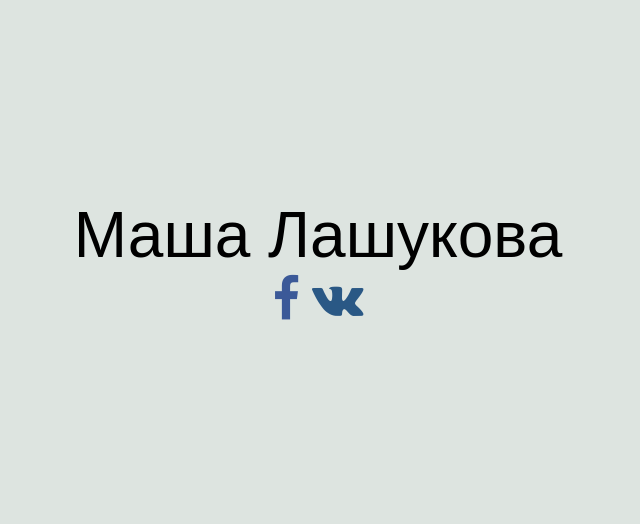
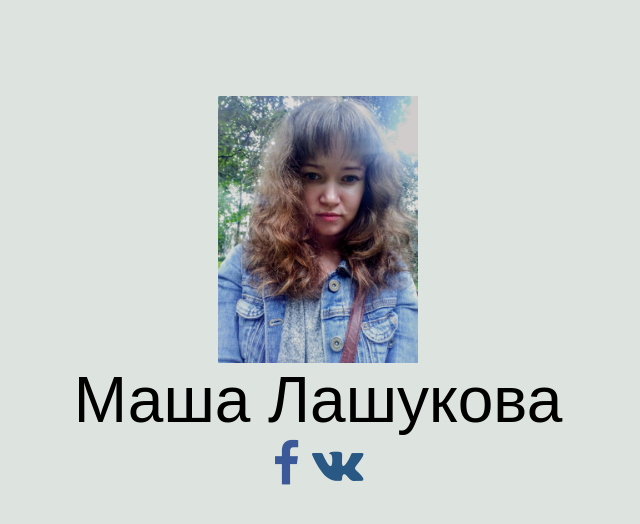
Before and after one commit to masha-lashukova/masha-lashukova.github.io, a plain HTML site: page index.html in a window 1280 px wide. Shown: the whole page, without its empty margins (322-962 px from the left). Drawn offline with Linux system fonts and the light colour scheme.

Commit message:
добавлен логотип

```diff
--- a/index.html
+++ b/index.html
@@ -10,6 +10,7 @@
 
 <body>
   <div id="container">
+    <img id="logo" src="logo.jpg" alt="Маша">
     <div id="name">Маша Лашукова</div>
     <div id="social">
       <a target="_blank" href="https://www.facebook.com/masha.lashukova"><i class="fa fa-facebook" aria-hidden="true"></i></a>
--- a/styles.css
+++ b/styles.css
@@ -4,18 +4,20 @@ body {
 }
 
 #container {
-  padding: 15% 0;
+  padding: 7% 0;
+}
+
+#container>* {
+  text-align: center;
 }
 
 #name {
   font-size: 4em;
-  text-align: center;
   font-family: sans-serif;
 }
 
 #social {
   font-size: 3em;
-  text-align: center;
 }
 
 .fa-vk {
@@ -25,3 +27,10 @@ body {
 .fa-facebook {
   color: #3b5998;
 }
+
+#logo {
+  width: 200px;
+  display: block;
+  margin-left: auto;
+  margin-right: auto;
+}
```
Also changed, not shown: logo.jpg (added).
